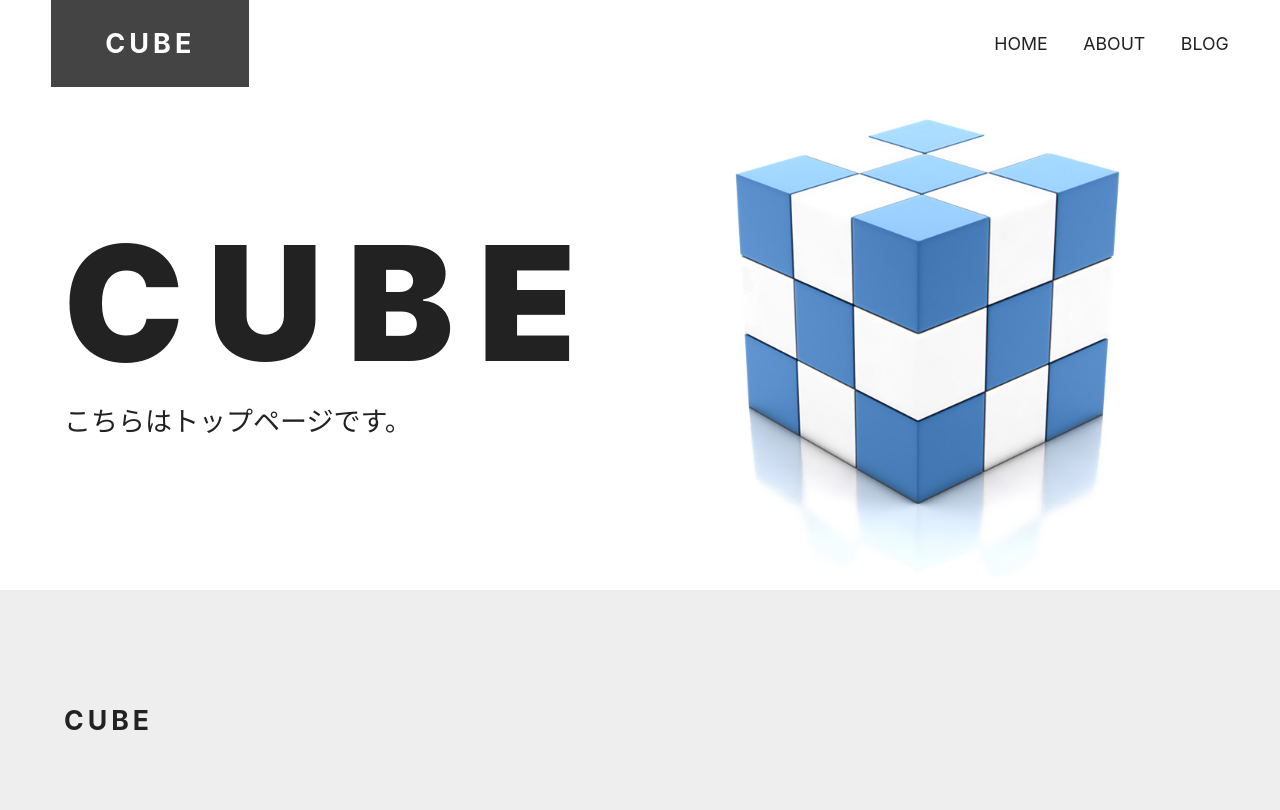
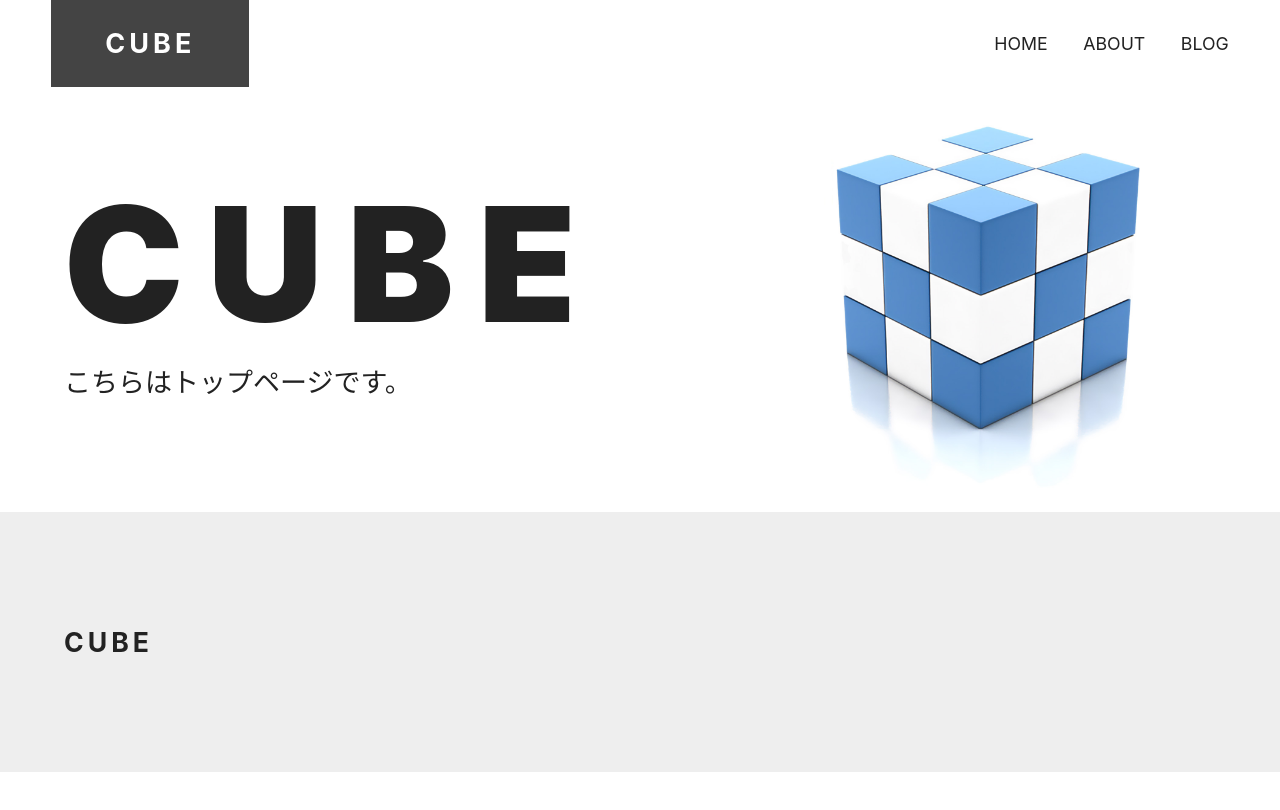
Before and after one commit to AtsuyaMorishita/Next_Typescript_microCMS, a Next.js app: page / in a window 1280 px wide. Shown: the top 810 px of the page. Built offline with nearby package versions, Linux system fonts and the light colour scheme.

Commit message:
フェード アニメーション intersectionobserverを使用

```diff
--- /dev/null
+++ b/components/fadeAnimation.tsx
@@ -0,0 +1,31 @@
+import { ReactNode } from "react";
+import { useInView } from "react-intersection-observer";
+import styled from "styled-components";
+
+type fadeAnimationType = {
+  children: ReactNode;
+};
+
+export const FadeAnimation = (props: fadeAnimationType) => {
+  const { children } = props;
+
+  //スクロールイベントのオプション
+  const { ref, inView } = useInView({
+    rootMargin: "-100px",
+    triggerOnce: true,
+  });
+
+  return (
+    //スクロールさせたい要素を囲む
+    <SFadeElem inView={inView} ref={ref}>
+      {children}
+    </SFadeElem>
+  );
+};
+
+//要素の表示タイミングをtrueかfalseで受け取り、cssを切り替える
+const SFadeElem = styled.span<{ inView: boolean }>`
+  display: inline-block;
+  transition: opacity 0.5s cubic-bezier(0.47, 0, 0.745, 0.715);
+  opacity: ${(props) => (props.inView ? 1 : 0)};
+`;
--- a/components/hero.tsx
+++ b/components/hero.tsx
@@ -1,6 +1,9 @@
 import Image from "next/image";
 import styled from "styled-components";
 import cube from "images/cube.jpg";
+import { useEffect, useRef } from "react";
+import { useInView } from "react-intersection-observer";
+import { FadeAnimation } from "./fadeAnimation";
 
 //型定義
 type Props = {
@@ -15,13 +18,19 @@ export const Hero = (props: Props) => {
   return (
     <SFlexContainer>
       <SText>
-        <STitle>{title}</STitle>
-        <SSubTitle>{subTitle}</SSubTitle>
+        <FadeAnimation>
+          <STitle>{title}</STitle>
+        </FadeAnimation>
+        <FadeAnimation>
+          <SSubTitle>{subTitle}</SSubTitle>
+        </FadeAnimation>
       </SText>
       {imageOn && (
-        <SFigure>
-          <Image src={cube} alt="" fill priority placeholder="blur" />
-        </SFigure>
+        <FadeAnimation>
+          <SFigure>
+            <Image src={cube} alt="" fill priority placeholder="blur" />
+          </SFigure>
+        </FadeAnimation>
       )}
     </SFlexContainer>
   );
--- a/package.json
+++ b/package.json
@@ -28,6 +28,7 @@
     "next": "13.0.7",
     "react": "18.2.0",
     "react-dom": "18.2.0",
+    "react-intersection-observer": "^9.4.1",
     "styled-components": "^5.3.6",
     "typescript": "4.9.4"
   },
```
Also changed, not shown: 1 other file (tests, documents, lock files or other folders).
